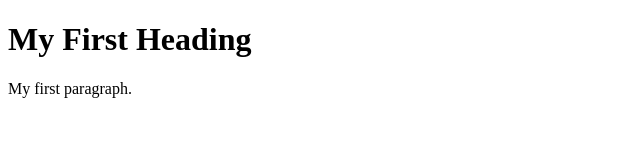
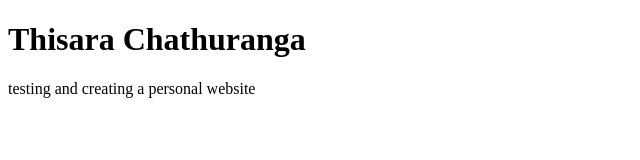
Before and after one commit to Thisacha/Thisacha.github.io, a plain HTML site: page index.html in a window 1280 px wide. Shown: the whole page, without its empty margins (0-640 px from the left). Drawn offline with Linux system fonts and the light colour scheme.

Commit message:
Update index.html

```diff
--- a/index.html
+++ b/index.html
@@ -2,8 +2,8 @@
 <html>
 <body>
 
-<h1>My First Heading</h1>
-<p>My first paragraph.</p>
+<h1>Thisara Chathuranga</h1>
+<p>testing and creating a personal website</p>
 
 </body>
 </html>
```
